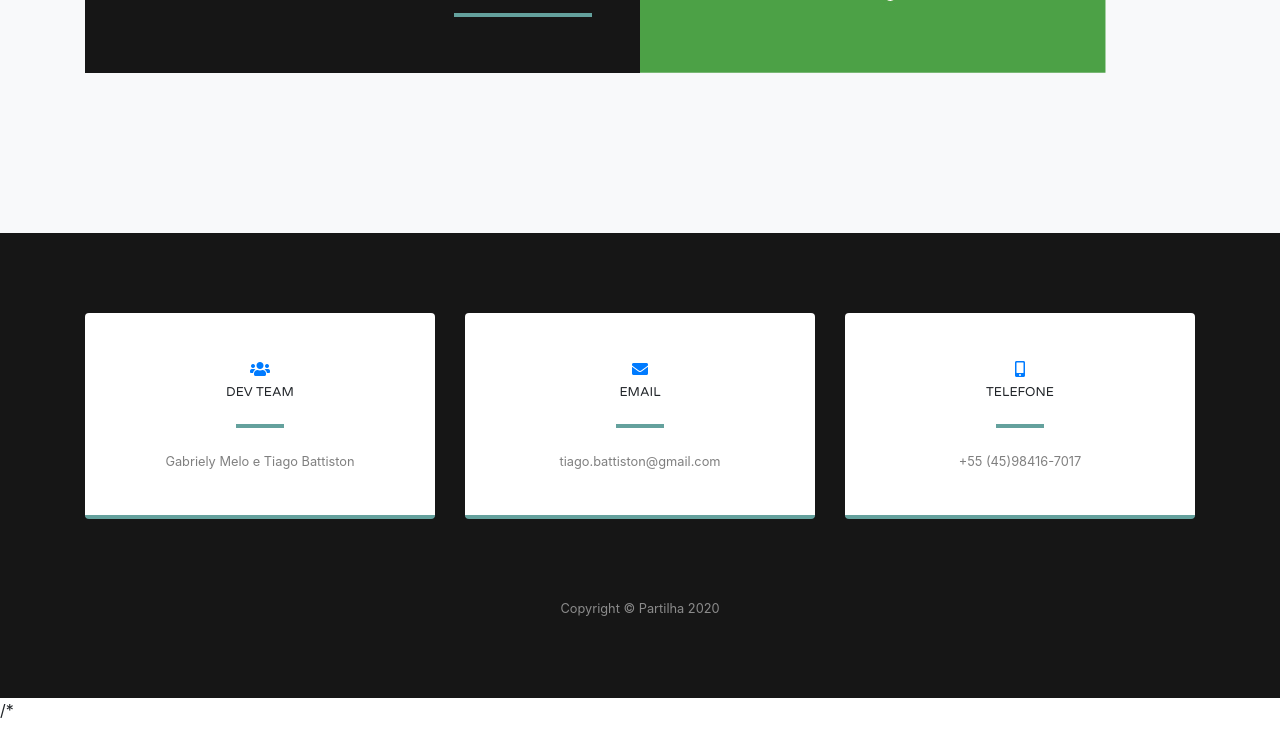
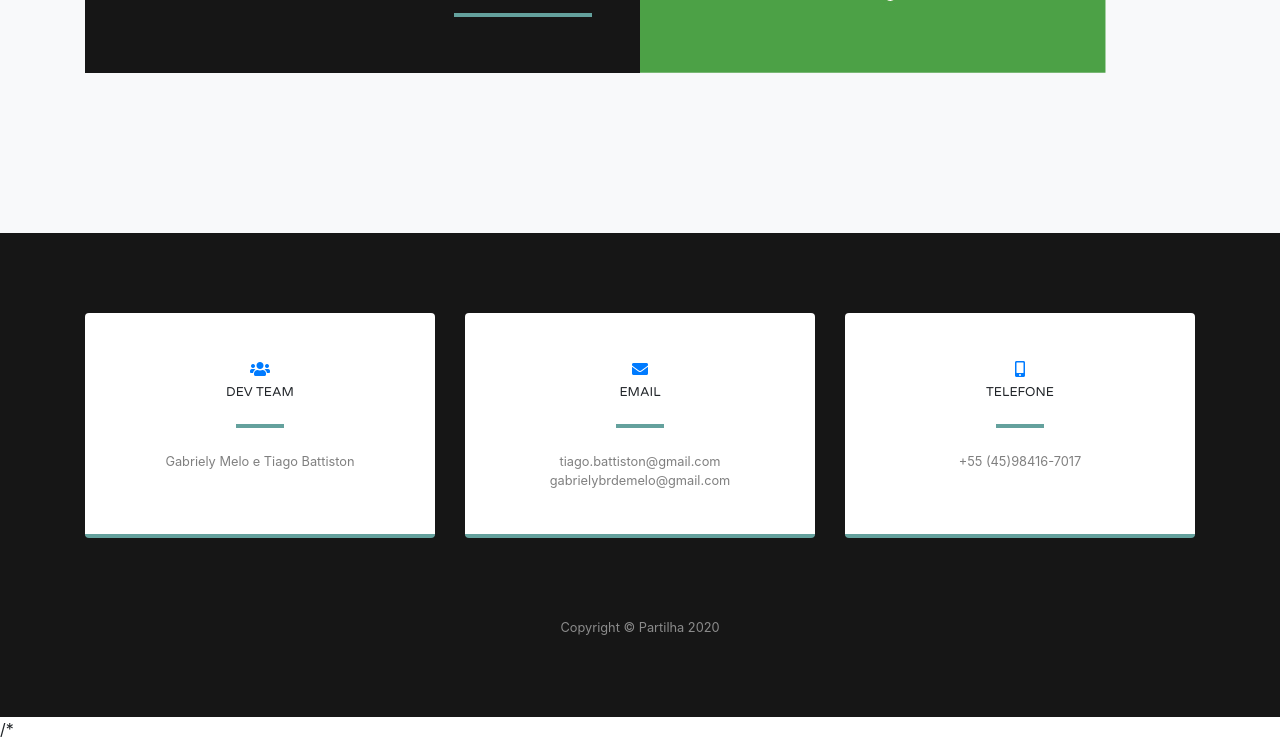
Before and after one commit to TiagoBattiston/landing-page, a website with bundled scripts: page index.html in a window 1280 px wide. Shown: the part 2655-3396 px from the top of the page. Built offline with nearby package versions, Linux system fonts and the light colour scheme.

Commit message:
Update index.html

```diff
--- a/index.html
+++ b/index.html
@@ -164,6 +164,7 @@
                 <hr class="my-4">
                 <div class="small text-black-50">
                   tiago.battiston@gmail.com
+                  gabrielybrdemelo@gmail.com
                 </div>
               </div>
             </div>
```
